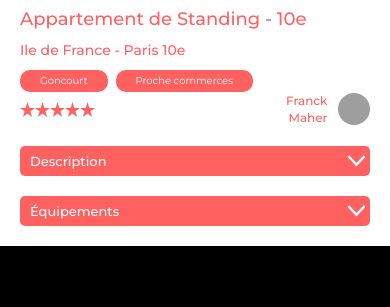
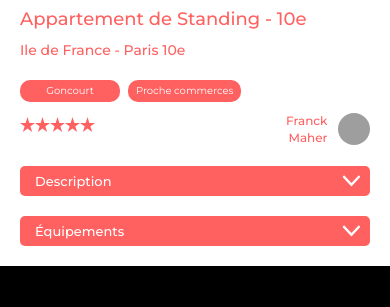
Before and after one commit to POLETTISTE/OCR_P11_KASA, a React (Create React App) app: page /Logement/0979876d in a window 390 px wide. Shown: the part 350-657 px from the top of the page. Built offline with nearby package versions, Linux system fonts and the light colour scheme; grey boxes are pictures that could not be loaded.

Commit message:
css responsive

```diff
--- a/src/styles/_Banner.scss
+++ b/src/styles/_Banner.scss
@@ -64,9 +64,9 @@
     }
     & span {
       font-size: 24px;
-      width: fit-content;
-      margin-left: 20px;
+      margin-left: 40px;
       margin-right: 20px;
+      width: 335px;
     }
   }
 }
--- a/src/styles/_Caroussel.scss
+++ b/src/styles/_Caroussel.scss
@@ -20,6 +20,7 @@
 
 .arrow-previous,
 .arrow-next {
+  cursor: pointer;
   width: 96px;
   height: 119.64px;
   top: 40%;
--- a/src/styles/_Footer.scss
+++ b/src/styles/_Footer.scss
@@ -7,6 +7,12 @@ footer {
   flex-direction: column;
   margin-left: -100px;
   margin-right: -100px;
+}
+@media all and (min-width: 768px) and (max-width: 991px) {
+  footer {
+    margin-left: -50px;
+    margin-right: -50px;
+  }
 }
 @media all and (max-width: 767px) {
   footer {
--- a/src/styles/_Logement.scss
+++ b/src/styles/_Logement.scss
@@ -108,7 +108,7 @@
 
 .logement-localisation {
   margin: 0;
-  margin-bottom: 10px;
+  margin-bottom: 20px;
   color: $color-red;
   font-size: 18px;
   font-weight: 500;
@@ -133,15 +133,14 @@
 
 .logement-tag {
   margin: 0;
-  padding-left: 5px;
-  padding-right: 5px;
+
   margin-right: 8px;
-  // margin-bottom: 10px;
+  margin-bottom: 10px;
   display: flex;
   justify-content: center;
   align-items: center;
   align-self: center;
-  padding: 2px 20px;
+  padding: 5px 20px;
   height: 18px;
   border-radius: 10px;
   background-color: $color-red;
@@ -152,6 +151,8 @@
 @media all and (max-width: 767px) {
   .logement-tag {
     font-size: 10px;
+    min-width: 84px;
+    padding: 2px 8px;
   }
 }
 
@@ -173,7 +174,8 @@
   justify-content: center;
   align-items: center;
   color: $color-red;
-  // margin-top: 25px;
+  margin-bottom: 10px;
+
   img {
     width: 30px;
   }
@@ -215,10 +217,16 @@
     height: 32px;
   }
 }
-
 .dropdowns {
   display: flex;
-  flex-direction: column;
+  flex-direction: row;
+  justify-content: space-between;
+}
+@media all and (max-width: 767px) {
+  .dropdowns {
+    display: flex;
+    flex-direction: column;
+  }
 }
 
 .logement-dropdown {
@@ -228,6 +236,13 @@
   flex-direction: column;
   margin: 0;
   margin-bottom: 20px;
+  width: 100%;
+}
+
+@media all and (max-width: 767px) {
+  .logement-dropdown {
+    width: auto;
+  }
 }
 
 .logement-dropdown-title-arrow {
@@ -243,19 +258,20 @@
   h3 {
     margin: 0;
     height: 29.93px;
-    padding-left: 10px;
+    padding-left: 15px;
     border-radius: 5px;
     color: white;
     font-weight: 500;
     font-size: 18px;
-    line-height: 18.54px;
+    line-height: 143%;
+
     display: flex;
     align-items: center;
   }
   img {
     width: 32px;
     // height: 32px;
-    margin-right: 5px;
+    margin-right: 10px;
   }
 }
 @media all and (max-width: 767px) {
@@ -276,26 +292,34 @@
   border-bottom-left-radius: 5px;
   border-bottom-right-radius: 5px;
   display: flex;
-  align-items: center;
+  // align-items: center;
   margin: 0;
   padding-top: 20px;
+  padding-bottom: 20px;
+
   margin-left: 20px;
   margin-right: 20px;
-  height: fit-content;
+  height: 249px;
+  overflow: scroll;
+
   width: 100%;
   background-color: #f6f6f6;
 
   p {
     font-size: 18px;
-    padding-left: 10px;
+    padding-left: 15px;
+    padding-right: 15px;
+
     margin: 0;
     margin-top: 5px;
     margin-bottom: 5px;
-    line-height: 18.54px;
+    line-height: 143%;
   }
 }
+
 @media all and (max-width: 767px) {
   .logement-dropdown-texte {
+    height: auto;
     p {
       font-size: 12px;
     }
--- a/src/styles/_Navbar.scss
+++ b/src/styles/_Navbar.scss
@@ -6,7 +6,7 @@
 
 .navbar {
   margin-top: 20px;
-  margin-bottom: 40px;
+  margin-bottom: 20px;
   display: flex;
   color: $color-red;
   font-size: 12px;
@@ -35,7 +35,6 @@
 
 @media all and (max-width: 767px) {
   .navbar {
-    margin-bottom: 20px;
     & nav {
       & a {
         text-transform: uppercase;
```
